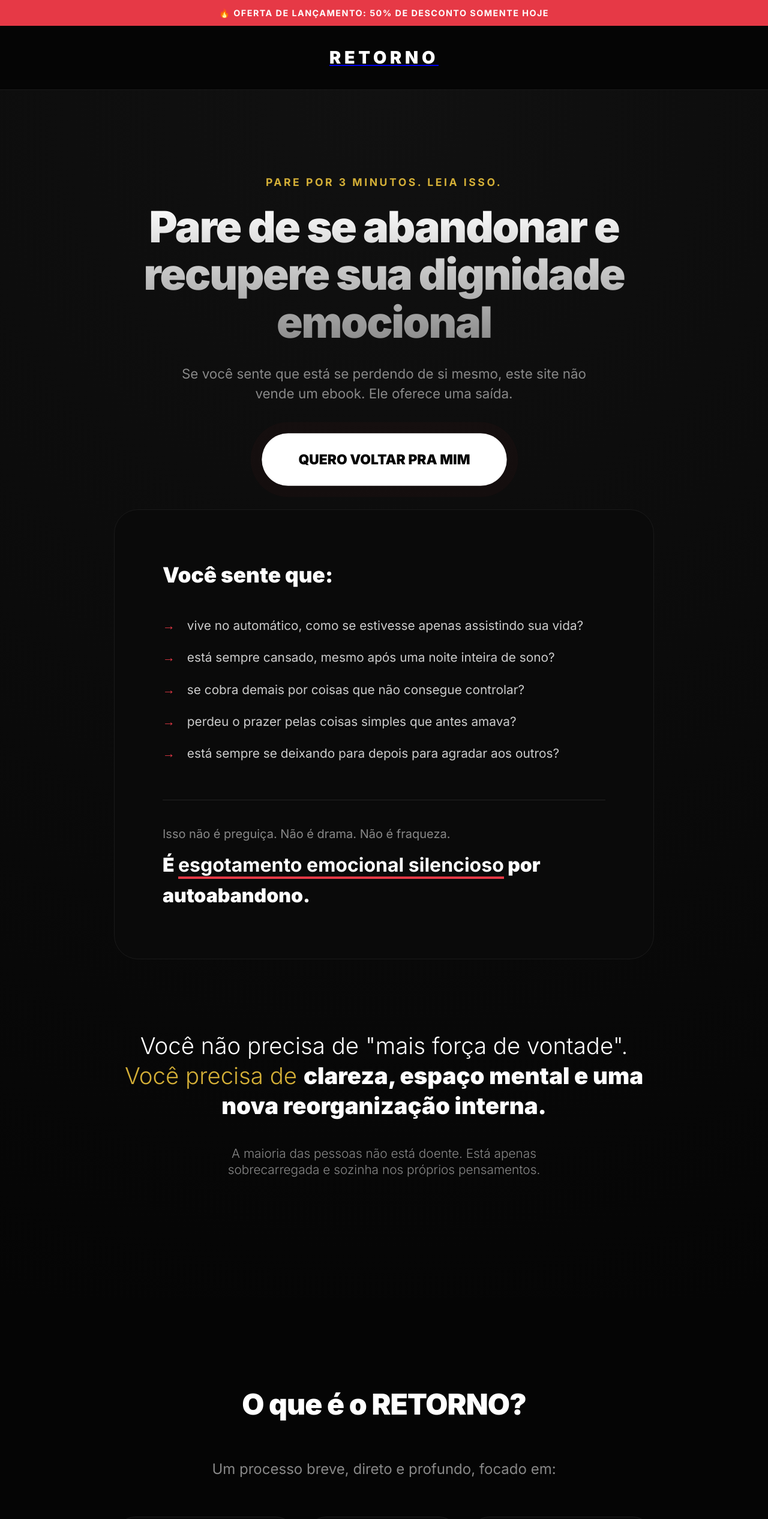
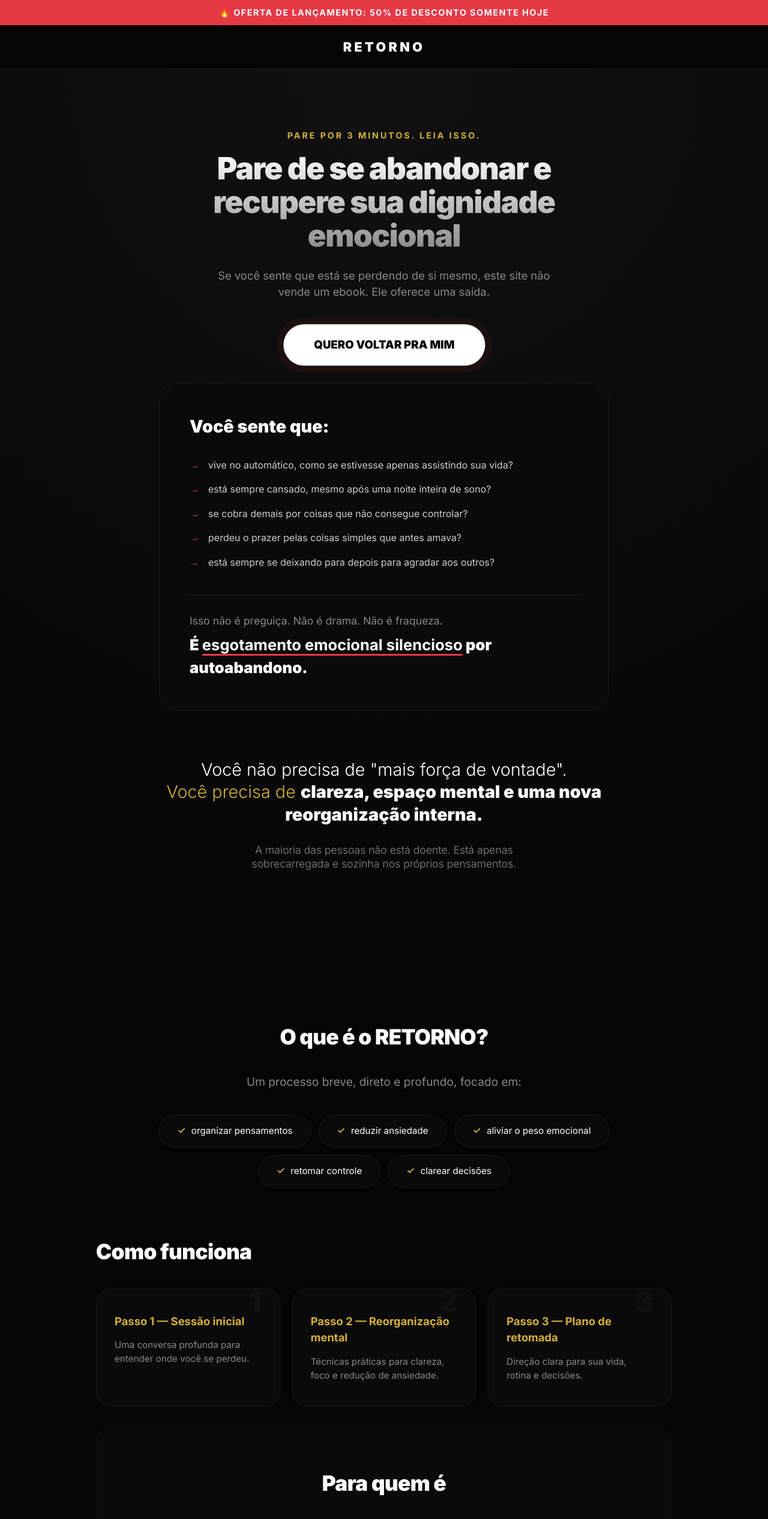
Before and after one commit to RMSuyama/advocaciasuyama, a React (Vite) app: page / in a window 1280 px wide. Shown: the top 2532 px of the page at 60% size. Built offline with nearby package versions, Linux system fonts and the light colour scheme.

Commit message:
style: scale down UI by ~1/3 for a more refined and compact look

```diff
--- a/src/components/Checkout.css
+++ b/src/components/Checkout.css
@@ -1,90 +1,101 @@
 .checkout-page {
-    padding: 60px 0;
-    min-height: 80vh;
+    padding: 40px 0;
+    /* 60 -> 40 */
+    min-height: 70vh;
 }
 
 .checkout-container {
     background: #111;
-    border-radius: 30px;
+    border-radius: 20px;
+    /* 30 -> 20 */
     border: 1px solid #222;
     overflow: hidden;
-    max-width: 900px;
+    max-width: 700px;
+    /* 900 -> 700 */
     margin: 0 auto;
 }
 
 .checkout-header {
     background: #1a1a1a;
-    padding: 40px;
+    padding: 30px;
+    /* 40 -> 30 */
     text-align: center;
     border-bottom: 1px solid #222;
 }
 
 .checkout-header h2 {
-    font-size: 2.5rem;
+    font-size: 1.8rem;
+    /* 2.5 -> 1.8 */
     margin-bottom: 5px;
 }
 
 .checkout-header p {
     color: var(--text-muted);
+    font-size: 0.9rem;
 }
 
 .checkout-content {
     display: grid;
-    grid-template-columns: 1.5fr 1fr;
+    grid-template-columns: 1.3fr 1fr;
+    /* Slightly adjusted ratio */
     gap: 0;
 }
 
 .checkout-form {
-    padding: 50px;
+    padding: 35px;
+    /* 50 -> 35 */
     border-right: 1px solid #222;
 }
 
 .checkout-form h3 {
-    font-size: 1.25rem;
-    margin-bottom: 25px;
+    font-size: 1.1rem;
+    /* 1.25 -> 1.1 */
+    margin-bottom: 20px;
 }
 
 .section-margin {
-    margin-top: 40px;
+    margin-top: 30px;
 }
 
 .input-group {
-    margin-bottom: 20px;
+    margin-bottom: 15px;
 }
 
 .input-group label {
     display: block;
-    font-size: 0.9rem;
+    font-size: 0.85rem;
     color: var(--text-muted);
-    margin-bottom: 8px;
+    margin-bottom: 6px;
 }
 
 .input-group input {
     width: 100%;
     background: #0a0a0a;
     border: 1px solid #333;
-    padding: 15px;
-    border-radius: 10px;
+    padding: 12px;
+    /* 15 -> 12 */
+    border-radius: 8px;
     color: white;
-    font-size: 1rem;
+    font-size: 0.95rem;
 }
 
 .payment-options {
     display: flex;
-    gap: 15px;
-    margin-bottom: 30px;
+    gap: 12px;
+    margin-bottom: 25px;
 }
 
 .payment-method {
     flex: 1;
     background: #0a0a0a;
     border: 1px solid #333;
-    padding: 20px;
-    border-radius: 12px;
+    padding: 15px;
+    /* 20 -> 15 */
+    border-radius: 10px;
     display: flex;
     flex-direction: column;
     align-items: center;
-    gap: 10px;
+    gap: 8px;
     cursor: pointer;
     transition: var(--transition);
 }
@@ -94,57 +105,76 @@
     background: rgba(230, 57, 70, 0.05);
 }
 
+.payment-method svg {
+    width: 20px;
+    height: 20px;
+}
+
+.payment-method span {
+    font-size: 0.85rem;
+}
+
 .confirm-btn {
     width: 100%;
     background: var(--primary);
     color: white;
-    padding: 20px;
+    padding: 15px;
+    /* 20 -> 15 */
     border-radius: 50px;
-    font-size: 1.2rem;
+    font-size: 1rem;
+    /* 1.2 -> 1 */
     font-weight: 800;
     display: flex;
     align-items: center;
     justify-content: center;
-    gap: 10px;
-    margin-bottom: 20px;
+    gap: 8px;
+    margin-bottom: 15px;
 }
 
 .mp-badge {
     text-align: center;
-    font-size: 0.8rem;
+    font-size: 0.75rem;
     color: var(--text-muted);
 }
 
 .order-summary {
-    padding: 50px;
+    padding: 35px;
+    /* 50 -> 35 */
     background: #0f0f0f;
+}
+
+.order-summary h3 {
+    font-size: 1.1rem;
+    margin-bottom: 20px;
 }
 
 .summary-item {
     display: flex;
     justify-content: space-between;
-    margin-bottom: 20px;
-    padding-bottom: 20px;
+    margin-bottom: 15px;
+    padding-bottom: 15px;
     border-bottom: 1px solid #222;
     color: var(--text-muted);
+    font-size: 0.9rem;
 }
 
 .summary-total {
     display: flex;
     justify-content: space-between;
-    font-size: 1.5rem;
+    font-size: 1.2rem;
+    /* 1.5 -> 1.2 */
     font-weight: 900;
-    margin-bottom: 40px;
+    margin-bottom: 30px;
 }
 
 .trust-points {
     display: flex;
     flex-direction: column;
-    gap: 12px;
+    gap: 10px;
 }
 
 .trust-points p {
-    font-size: 0.9rem;
+    font-size: 0.85rem;
     color: #2e7d32;
 }
 
@@ -156,10 +186,10 @@
     .checkout-form {
         border-right: none;
         border-bottom: 1px solid #222;
-        padding: 30px;
+        padding: 25px;
     }
 
     .order-summary {
-        padding: 30px;
+        padding: 25px;
     }
 }
--- a/src/components/Features.css
+++ b/src/components/Features.css
@@ -1,39 +1,45 @@
 .features {
-    padding: 100px 0;
+    padding: 80px 0;
+    /* 100 -> 80 */
     background: #050505;
 }
 
 .retorno-solucao {
     text-align: center;
-    margin-bottom: 120px;
+    margin-bottom: 80px;
+    /* 120 -> 80 */
 }
 
 .section-title {
-    font-size: 3rem;
+    font-size: 2.2rem;
+    /* 3 -> 2.2 */
     font-weight: 900;
-    margin-bottom: 50px;
+    margin-bottom: 35px;
     letter-spacing: -0.02em;
 }
 
 .retorno-desc {
-    font-size: 1.5rem;
+    font-size: 1.2rem;
+    /* 1.5 -> 1.2 */
     color: var(--text-muted);
-    margin-bottom: 60px;
+    margin-bottom: 40px;
 }
 
 .transformations-grid {
     display: flex;
     flex-wrap: wrap;
     justify-content: center;
-    gap: 15px;
+    gap: 12px;
 }
 
 .transform-point {
     background: #0a0a0a;
     border: 1px solid #1a1a1a;
-    padding: 20px 40px;
+    padding: 15px 30px;
+    /* 20/40 -> 15/30 */
     border-radius: 100px;
-    font-size: 1.1rem;
+    font-size: 0.95rem;
+    /* 1.1 -> 0.95 */
     display: flex;
     gap: 10px;
     align-items: center;
@@ -47,19 +53,21 @@
 
 .transform-point:hover {
     border-color: var(--accent);
-    transform: translateY(-5px);
+    transform: translateY(-4px);
 }
 
 .steps-container {
     display: grid;
     grid-template-columns: repeat(3, 1fr);
-    gap: 30px;
+    gap: 20px;
+    /* 30 -> 20 */
 }
 
 .step-card-modern {
     background: #0a0a0a;
-    padding: 60px 40px;
-    border-radius: 30px;
+    padding: 40px 30px;
+    /* 60/40 -> 40/30 */
+    border-radius: 24px;
     border: 1px solid #1a1a1a;
     position: relative;
     text-align: left;
@@ -67,9 +75,10 @@
 
 .step-num {
     position: absolute;
-    top: -20px;
-    right: 40px;
-    font-size: 4rem;
+    top: -15px;
+    right: 30px;
+    font-size: 3rem;
+    /* 4 -> 3 */
     font-weight: 900;
     color: #111;
     z-index: 0;
@@ -78,8 +87,9 @@
 .step-card-modern h3 {
     position: relative;
     z-index: 1;
-    font-size: 1.4rem;
-    margin-bottom: 20px;
+    font-size: 1.15rem;
+    /* 1.4 -> 1.15 */
+    margin-bottom: 15px;
     color: var(--accent);
 }
 
@@ -87,31 +97,34 @@
     position: relative;
     z-index: 1;
     color: var(--text-muted);
-    font-size: 1.1rem;
-    line-height: 1.6;
+    font-size: 0.95rem;
+    /* 1.1 -> 0.95 */
+    line-height: 1.5;
 }
 
 .target-audience {
     background: #0a0a0a;
-    padding: 100px 60px;
-    border-radius: 40px;
+    padding: 70px 40px;
+    /* 100/60 -> 70/40 */
+    border-radius: 30px;
     border: 1px solid #111;
     text-align: center;
 }
 
 .audience-list {
-    margin: 60px 0;
+    margin: 40px 0;
     display: flex;
     flex-direction: column;
-    gap: 25px;
+    gap: 20px;
     align-items: center;
 }
 
 .audience-list p {
-    font-size: 1.4rem;
+    font-size: 1.15rem;
+    /* 1.4 -> 1.15 */
     color: #ccc;
     display: flex;
-    gap: 15px;
+    gap: 12px;
 }
 
 .audience-list span {
@@ -120,8 +133,9 @@
 
 .not-for-box {
     border-top: 1px solid #222;
-    padding-top: 50px;
-    font-size: 1.25rem;
+    padding-top: 35px;
+    font-size: 1rem;
+    /* 1.25 -> 1 */
 }
 
 .not-for-box strong {
@@ -134,14 +148,14 @@
     }
 
     .section-title {
-        font-size: 2.2rem;
+        font-size: 1.8rem;
     }
 
     .target-audience {
-        padding: 40px 20px;
+        padding: 30px 15px;
     }
 
     .audience-list p {
-        font-size: 1.1rem;
+        font-size: 1rem;
     }
 }
--- a/src/components/Header.css
+++ b/src/components/Header.css
@@ -1,6 +1,7 @@
 .header {
     background-color: var(--bg-dark);
-    padding: 30px 0;
+    padding: 20px 0;
+    /* 30 -> 20 */
     border-bottom: 1px solid #1a1a1a;
     position: sticky;
     top: 0;
@@ -13,8 +14,13 @@
     align-items: center;
 }
 
+.logo-link {
+    text-decoration: none;
+}
+
 .logo-text {
-    font-size: 1.8rem;
+    font-size: 1.35rem;
+    /* 1.8 -> 1.35 */
     font-weight: 900;
     letter-spacing: 0.2em;
     color: var(--text-main);
--- a/src/components/ProductHero.css
+++ b/src/components/ProductHero.css
@@ -1,10 +1,12 @@
 .product-hero {
-    padding: 140px 0 80px;
+    padding: 100px 0 60px;
+    /* Reduced padding */
     background: radial-gradient(circle at top, #111, #050505);
 }
 
 .hero-content-wrapper {
-    max-width: 900px;
+    max-width: 750px;
+    /* Reduced max-width */
     margin: 0 auto;
     text-align: center;
 }
@@ -12,18 +14,20 @@
 .pre-headline {
     display: block;
     color: var(--accent);
-    font-size: 1.1rem;
+    font-size: 0.9rem;
+    /* 1.1 -> 0.9 */
     font-weight: 700;
     text-transform: uppercase;
     letter-spacing: 0.2em;
-    margin-bottom: 20px;
+    margin-bottom: 15px;
 }
 
 .main-headline {
-    font-size: 4.5rem;
+    font-size: 3.2rem;
+    /* 4.5 -> 3.2 */
     font-weight: 900;
     line-height: 1.1;
-    margin-bottom: 30px;
+    margin-bottom: 25px;
     letter-spacing: -0.03em;
     background: linear-gradient(to bottom, #fff, #888);
     -webkit-background-clip: text;
@@ -32,18 +36,21 @@
 }
 
 .sub-headline {
-    font-size: 1.4rem;
+    font-size: 1.15rem;
+    /* 1.4 -> 1.15 */
     color: var(--text-muted);
-    max-width: 700px;
-    margin: 0 auto 50px;
+    max-width: 600px;
+    margin: 0 auto 40px;
     line-height: 1.5;
 }
 
 .cta-button {
     display: inline-block;
-    padding: 25px 60px;
+    padding: 20px 50px;
+    /* 25/60 -> 20/50 */
     border-radius: 100px;
-    font-size: 1.4rem;
+    font-size: 1.15rem;
+    /* 1.4 -> 1.15 */
     font-weight: 900;
     text-decoration: none;
     transition: var(--transition);
@@ -56,37 +63,42 @@
 
 .primary-cta:hover {
     background: var(--accent);
-    transform: translateY(-5px);
-    box-shadow: 0 20px 40px rgba(0, 0, 0, 0.4);
+    transform: translateY(-4px);
+    box-shadow: 0 15px 30px rgba(0, 0, 0, 0.4);
 }
 
 .dor-espelhamento {
     text-align: left;
     background: #0a0a0a;
-    padding: 80px;
-    border-radius: 40px;
+    padding: 50px;
+    /* 80 -> 50 */
+    border-radius: 30px;
     border: 1px solid #1a1a1a;
-    margin-top: 100px;
+    margin-top: 70px;
+    /* 100 -> 70 */
 }
 
 .dor-espelhamento h3 {
-    font-size: 2.2rem;
+    font-size: 1.8rem;
+    /* 2.2 -> 1.8 */
     font-weight: 800;
-    margin-bottom: 40px;
+    margin-bottom: 30px;
 }
 
 .dor-list {
     list-style: none;
-    margin-bottom: 60px;
+    margin-bottom: 40px;
 }
 
 .dor-list li {
-    font-size: 1.3rem;
+    font-size: 1rem;
+    /* 1.3 -> 1 */
     line-height: 1.6;
-    margin-bottom: 20px;
+    margin-bottom: 15px;
     color: #ccc;
     display: flex;
-    gap: 20px;
+    gap: 15px;
+    /* 20 -> 15 */
 }
 
 .dor-list span {
@@ -96,28 +108,32 @@
 
 .consciencia-block {
     border-top: 1px solid #222;
-    padding-top: 40px;
+    padding-top: 30px;
 }
 
 .consciencia-text {
-    font-size: 1.25rem;
+    font-size: 1.1rem;
+    /* 1.25 -> 1.1 */
     color: var(--text-muted);
 }
 
 .consciencia-punchline {
-    font-size: 2rem;
+    font-size: 1.6rem;
+    /* 2 -> 1.6 */
     font-weight: 900;
-    margin-top: 10px;
+    margin-top: 8px;
 }
 
 .consciencia-punchline strong {
     color: #fff;
-    border-bottom: 4px solid var(--primary);
+    border-bottom: 3px solid var(--primary);
 }
 
 .quebra-crenca-premium {
-    padding: 120px 0;
-    font-size: 2.4rem;
+    padding: 80px 0;
+    /* 120 -> 80 */
+    font-size: 1.8rem;
+    /* 2.4 -> 1.8 */
     font-weight: 300;
     line-height: 1.3;
 }
@@ -132,37 +148,38 @@
 }
 
 .crenca-sub {
-    font-size: 1.3rem;
+    font-size: 1.1rem;
+    /* 1.3 -> 1.1 */
     color: var(--text-muted);
-    margin-top: 40px;
-    max-width: 600px;
+    margin-top: 30px;
+    max-width: 500px;
     margin-left: auto;
     margin-right: auto;
 }
 
 @media (max-width: 768px) {
     .main-headline {
-        font-size: 2.5rem;
+        font-size: 2rem;
     }
 
     .dor-espelhamento {
-        padding: 40px 20px;
+        padding: 30px 15px;
     }
 
     .dor-espelhamento h3 {
-        font-size: 1.5rem;
+        font-size: 1.3rem;
     }
 
     .dor-list li {
-        font-size: 1.1rem;
+        font-size: 0.95rem;
     }
 
     .quebra-crenca-premium {
-        font-size: 1.6rem;
+        font-size: 1.3rem;
     }
 
     .primary-cta {
-        padding: 20px 40px;
-        font-size: 1.2rem;
+        padding: 15px 30px;
+        font-size: 1rem;
     }
 }
--- a/src/index.css
+++ b/src/index.css
@@ -1,12 +1,10 @@
 :root {
   --primary: #e63946;
-  /* Keeping red for urgency, but using it subtly */
   --bg-dark: #050505;
   --bg-card: #0a0a0a;
   --text-main: #ffffff;
   --text-muted: #888888;
   --accent: #d4af37;
-  /* A subtle gold/warm accent for 'rebirth/clarity' */
   --font-main: 'Inter', sans-serif;
   --transition: all 0.4s cubic-bezier(0.4, 0, 0.2, 1);
 }
@@ -21,14 +19,18 @@ body {
   font-family: var(--font-main);
   background-color: var(--bg-dark);
   color: var(--text-main);
-  line-height: 1.6;
+  line-height: 1.5;
+  /* Slightly tighter line height */
   overflow-x: hidden;
   -webkit-font-smoothing: antialiased;
+  font-size: 15px;
+  /* Reducing base font size */
 }
 
 .container {
   width: 90%;
-  max-width: 1100px;
+  max-width: 960px;
+  /* Reduced from 1100px */
   margin: 0 auto;
 }
 
@@ -39,12 +41,12 @@ body {
 @keyframes pulse {
   0% {
     transform: scale(1);
-    box-shadow: 0 0 0 0 rgba(230, 57, 70, 0.4);
+    box-shadow: 0 0 0 0 rgba(230, 57, 70, 0.3);
   }
 
   70% {
     transform: scale(1.02);
-    box-shadow: 0 0 0 20px rgba(230, 57, 70, 0);
+    box-shadow: 0 0 0 15px rgba(230, 57, 70, 0);
   }
 
   100% {
@@ -53,9 +55,9 @@ body {
   }
 }
 
-/* Scrollbar refinement */
 ::-webkit-scrollbar {
-  width: 8px;
+  width: 6px;
+  /* Narrower scrollbar */
 }
 
 ::-webkit-scrollbar-track {
```
Also changed, not shown: src/components/Reviews.css (+23 -13 lines), src/components/TrustOffer.css (+46 -53 lines).
